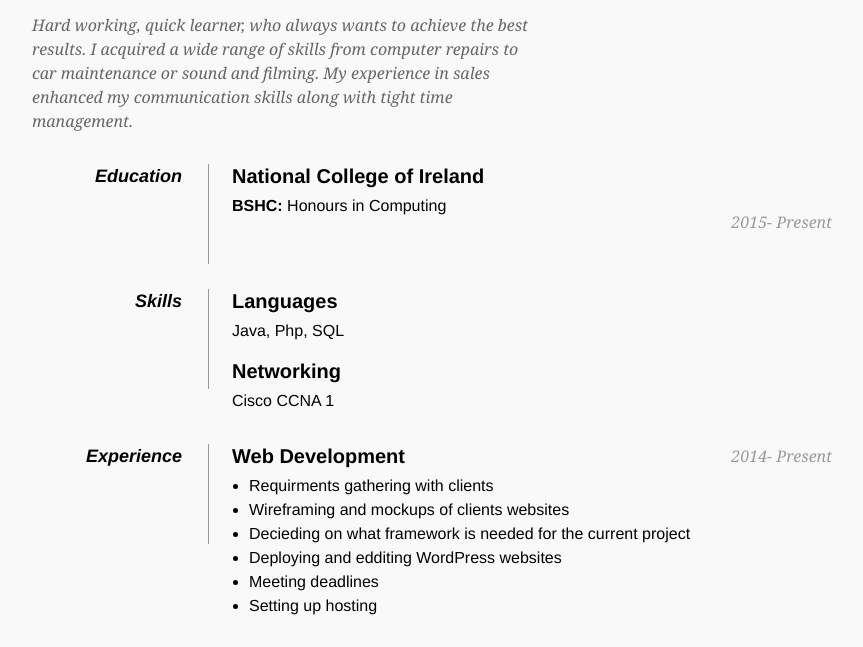
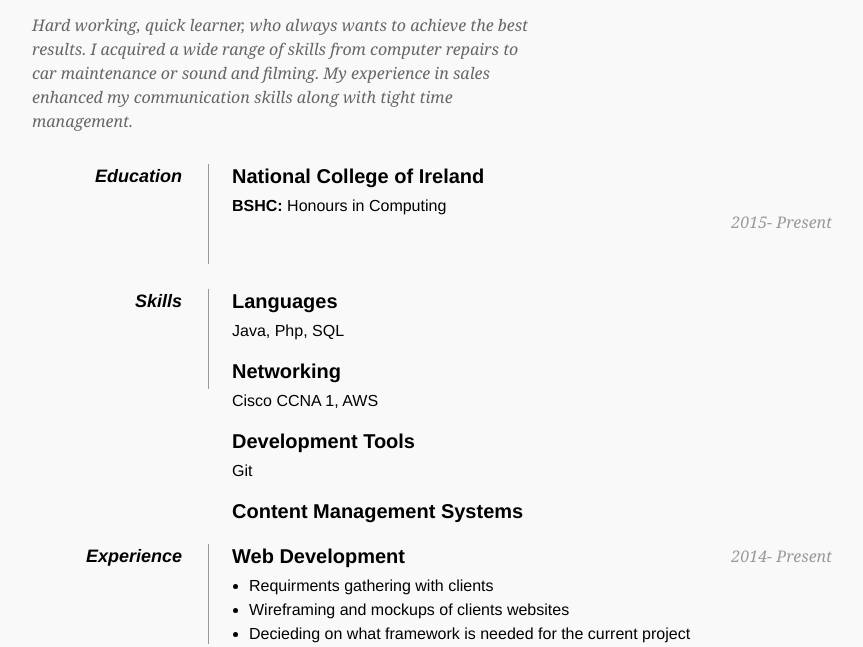
Before and after one commit to jackbourkemckenna/CV, a plain HTML site: page index.html in a window 1280 px wide. Shown: the part 124-771 px from the top of the page, without its empty margins (208-1071 px from the left). Drawn offline with Linux system fonts and the light colour scheme.

Commit message:
added more skills

```diff
--- a/index.html
+++ b/index.html
@@ -74,7 +74,12 @@
                 <p>Java, Php, SQL</p>
 
                 <h2>Networking</h2>
-                <p>Cisco CCNA 1</p>
+                <p>Cisco CCNA 1, AWS</p>
+
+                <h2>Development Tools</h2>
+                <p>Git</p>
+
+                <h2>Content Management Systems</h2>
             </dd>
 
             <dd class="clear"></dd>
```
